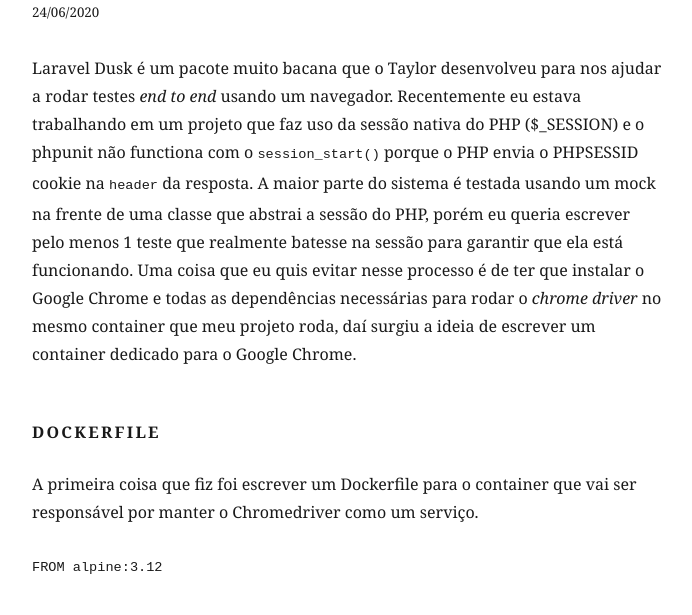
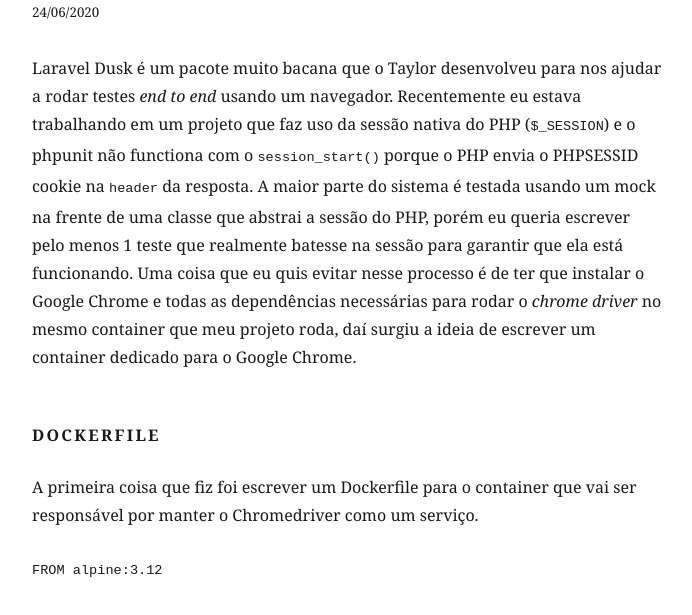
Before and after one commit to deleugpn/artigos, a Gatsby site: page /rodando-laravel-dusk-com-docker/ in a window 1280 px wide. Shown: the part 185-800 px from the top of the page, without its empty margins (293-985 px from the left). Built offline with nearby package versions, Linux system fonts and the light colour scheme; Gatsby itself is replaced by a stand-in of ours; some packages are replaced by stand-ins of ours; code samples lack their colours.

Commit message:
Fix content

```diff
--- a/content/blog/rodando-laravel-dusk-com-docker/index.md
+++ b/content/blog/rodando-laravel-dusk-com-docker/index.md
@@ -7,7 +7,7 @@
 Laravel Dusk é um pacote muito bacana que o Taylor desenvolveu
 para nos ajudar a rodar testes _end to end_ usando um navegador.
 Recentemente eu estava trabalhando em um projeto que faz uso
-da sessão nativa do PHP ($_SESSION) e o phpunit não functiona
+da sessão nativa do PHP (`$_SESSION`) e o phpunit não functiona
 com o `session_start()` porque o PHP envia o PHPSESSID cookie
 na `header` da resposta. A maior parte do sistema é testada
 usando um mock na frente de uma classe que abstrai a sessão
```
